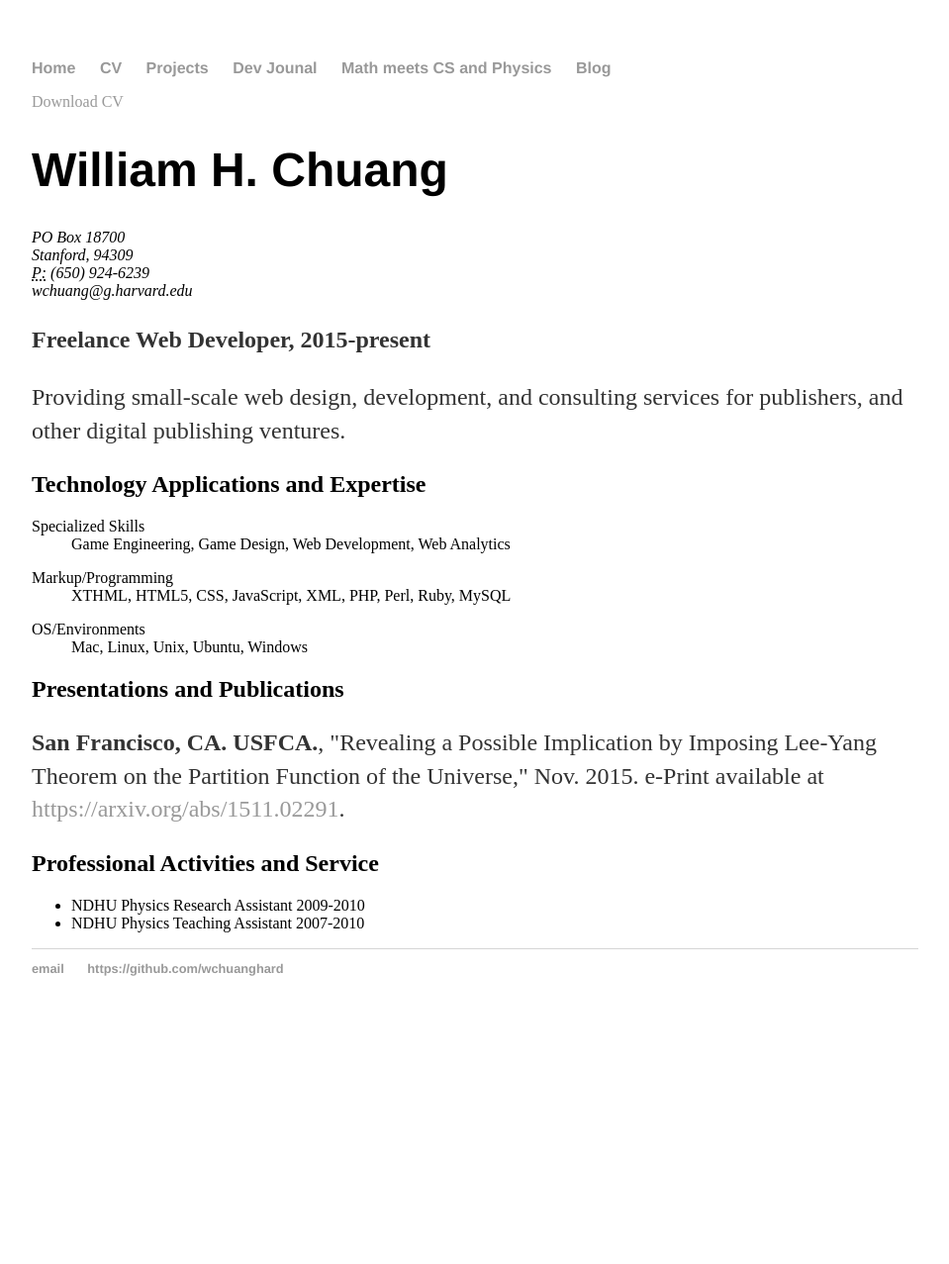
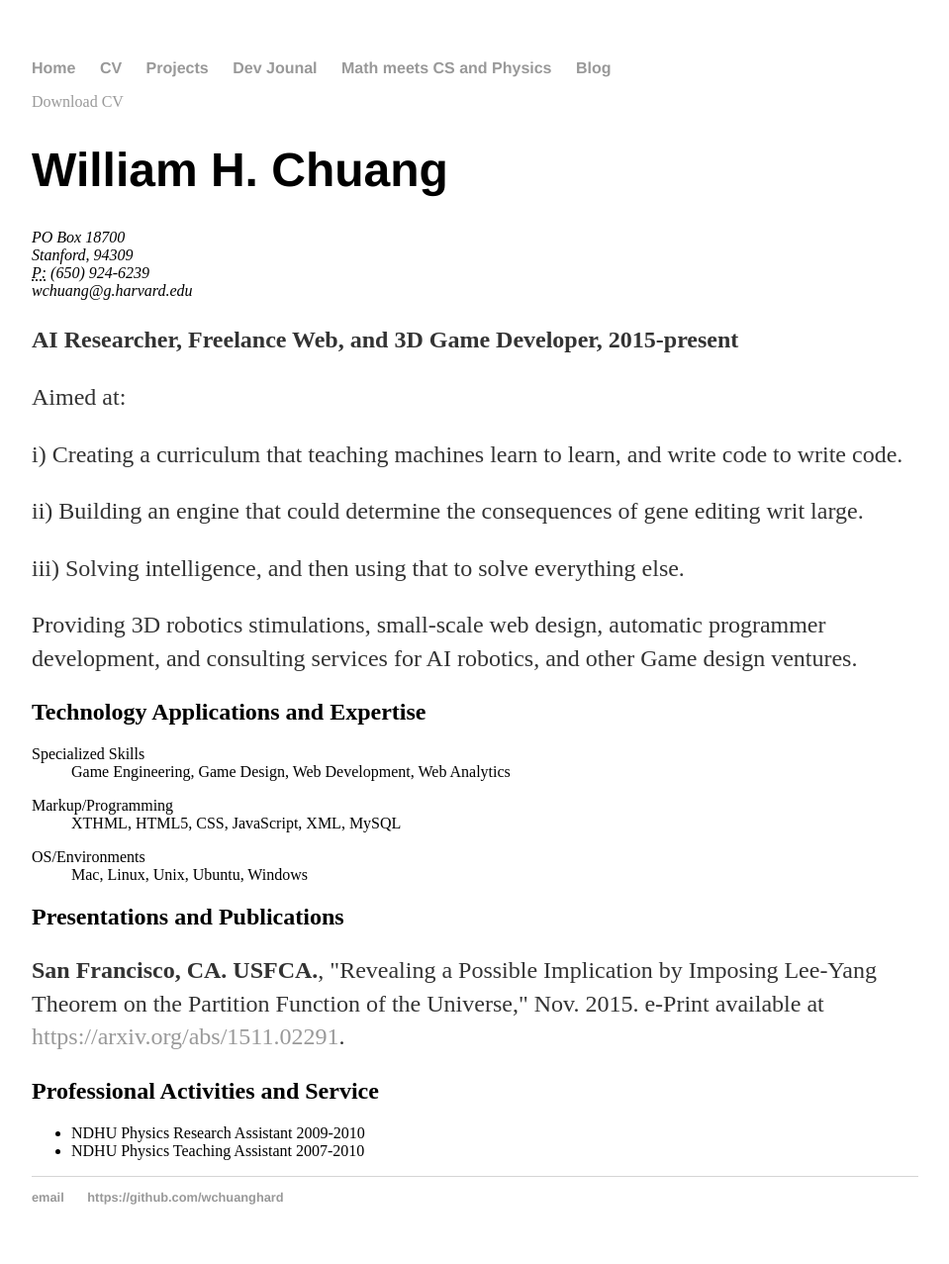
Before and after one commit to williamchuang/williamchuang.github.io, a Jekyll site: the page built from cv/index.html, in a window 1280 px wide. Shown: the whole page at 99% size, without its empty margins (160-1119 px from the left). Built offline with Jekyll 4.4.1, drawn with Linux system fonts in a browser that asks for light colours; before the commit the page ends 1046 px from its top, so only the background shows below that.

Commit message:
Update index.html

```diff
--- a/cv/index.html
+++ b/cv/index.html
@@ -20,8 +20,12 @@ description: Current CV for William Chuang.
 				</address>
 				</div>
 
-				<p><strong>Freelance Web Developer, 2015-present</strong></p>
-					<p>Providing small-scale web design, development, and consulting services for publishers, and other digital publishing ventures.</p>
+				<p><strong>AI Researcher, Freelance Web, and 3D Game Developer, 2015-present</strong></p>
+					<p>Aimed at: </p>
+					<p>i) Creating a curriculum that teaching machines learn to learn, and write code to write code.</p>
+					<p>ii) Building an engine that could determine the consequences of gene editing writ large.</p>
+					<p>iii) Solving intelligence, and then using that to solve everything else.</p>
+					<p>Providing 3D robotics stimulations, small-scale web design, automatic programmer development, and consulting services for AI robotics, and other Game design ventures.</p>
 
 				<h2>Technology Applications and Expertise</h2>
 					<dl class="dl-horizontal">
@@ -30,7 +34,7 @@ description: Current CV for William Chuang.
 					</dl>
 					<dl class="dl-horizontal">
 						<dt>Markup/Programming</dt>
-						<dd>XTHML, HTML5, CSS, JavaScript, XML, PHP, Perl, Ruby, MySQL</dd>
+						<dd>XTHML, HTML5, CSS, JavaScript, XML, MySQL</dd>
 					</dl>
 					<dl class="dl-horizontal">
 						<dt>OS/Environments</dt>
```
